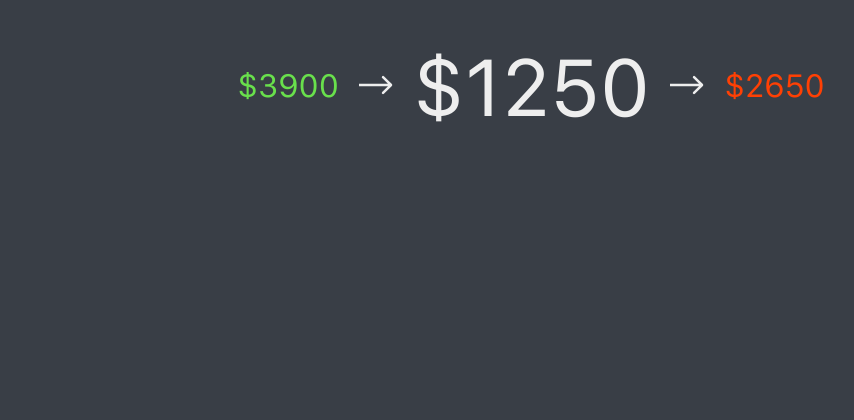
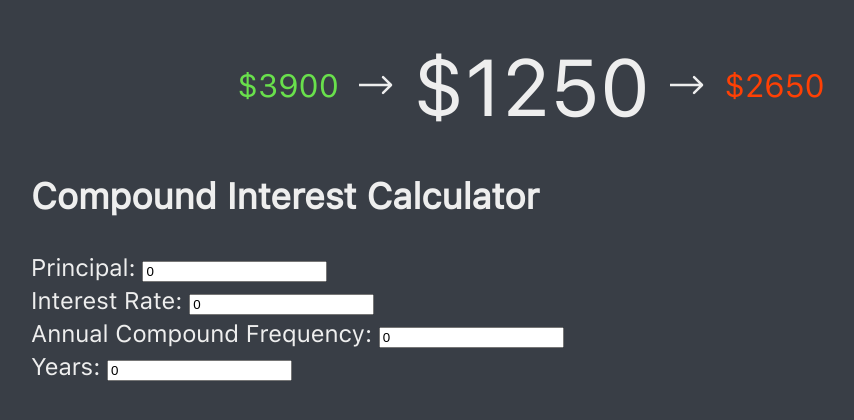
Before and after one commit to Mito6211/moneytracker, a React (Create React App) app: page /calculations in a window 1280 px wide. Shown: the top 420 px of the page, without its empty margins (109-963 px from the left). Built offline with nearby package versions, Linux system fonts and the light colour scheme.

Commit message:
Added Calculations page

```diff
--- a/src/Components/App.tsx
+++ b/src/Components/App.tsx
@@ -6,6 +6,7 @@ import MoneyDisplay from "./MoneyDisplay";
 import EntryForm from "./EntryForm";
 import EntryList from "./EntryList";
 import EditEntry from "./EditEntry";
+import Calculations from "./Calculations";
 
 import "./App.scss";
 
@@ -38,6 +39,9 @@ const App: React.FC = () => {
         <Route path="/edit/:id">
           <EditEntry entries={entries} setEntries={setEntries} />
         </Route>
+        <Route path="/calculations">
+          <Calculations></Calculations>
+        </Route>
       </Switch>
     </div>
   );
--- /dev/null
+++ b/src/Components/Calculations/index.tsx
@@ -0,0 +1,95 @@
+import React, { useState } from "react";
+
+type formTypes = {
+  principal: number;
+  interestRate: number;
+  annualCompoundFrequency: number;
+  years: number;
+};
+
+const Calculations: React.FC = () => {
+  const [formData, setFormData] = useState<formTypes>({
+    principal: 0,
+    interestRate: 0,
+    annualCompoundFrequency: 0,
+    years: 0,
+  });
+
+  const handleChange = (e: React.ChangeEvent<HTMLInputElement>) => {
+    const { name, value } = e.target;
+    console.log(value.substring(1));
+    const numberOrDecimal = /^[0-9.]*$/;
+    const startsWithZero = /^0.+$/;
+
+    if (!!value.match(numberOrDecimal)) {
+      try {
+        console.log(startsWithZero.test(value));
+        setFormData((prev) => ({
+          ...prev,
+          [name]: Number(
+            startsWithZero.test(value) ? value.substring(1) : value
+          ),
+        }));
+      } catch {
+        console.log("Value needs to be a number");
+      }
+    }
+  };
+
+  React.useEffect(() => console.log(formData), [formData]);
+
+  return (
+    <>
+      <h2>Compound Interest Calculator</h2>
+      <form>
+        <div>
+          <label htmlFor="principal">Principal: </label>
+          <input
+            id="principal"
+            name="principal"
+            value={formData.principal}
+            onChange={handleChange}
+            type="number"
+          />
+        </div>
+
+        <div>
+          <label htmlFor="interestRate">Interest Rate: </label>
+          <input
+            id="interestRate"
+            name="interestRate"
+            value={formData.interestRate}
+            onChange={handleChange}
+            type="number"
+          />
+        </div>
+
+        <div>
+          <label htmlFor="annualCompoundFrequency">
+            Annual Compound Frequency:{" "}
+          </label>
+          <input
+            id="annualCompoundFrequency"
+            name="annualCompoundFrequency"
+            value={formData.annualCompoundFrequency}
+            onChange={handleChange}
+            type="number"
+          />
+        </div>
+
+        <div>
+          <label htmlFor="years">Years: </label>
+          <input
+            id="years"
+            name="years"
+            value={formData.years}
+            onChange={handleChange}
+            type="number"
+          />
+        </div>
+      </form>
+    </>
+  );
+};
+
+export default Calculations;
```
